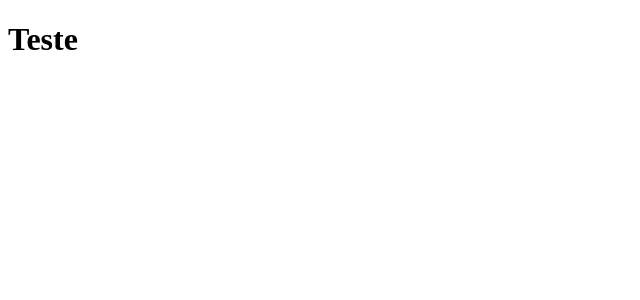
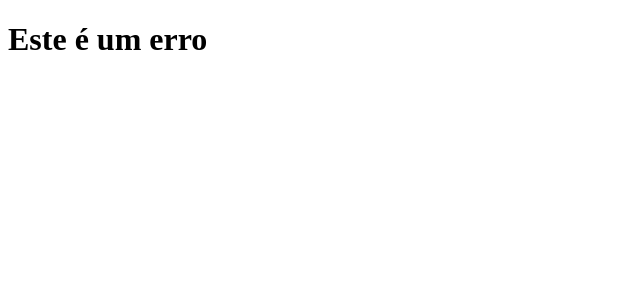
Before and after one commit to diogopaz/clone-tabnews, a Next.js app: page / in a window 1280 px wide. Shown: the top 300 px of the page, without its empty margins (0-640 px from the left). Built offline with nearby package versions, Linux system fonts and the light colour scheme.

Commit message:
testando o erro

```diff
--- a/pages/index.js
+++ b/pages/index.js
@@ -1,5 +1,5 @@
 function Home() {
-    return <h1>Teste</h1>
+    return <h1>Este é um erro</h1>
 }
 
 export default Home;
```
